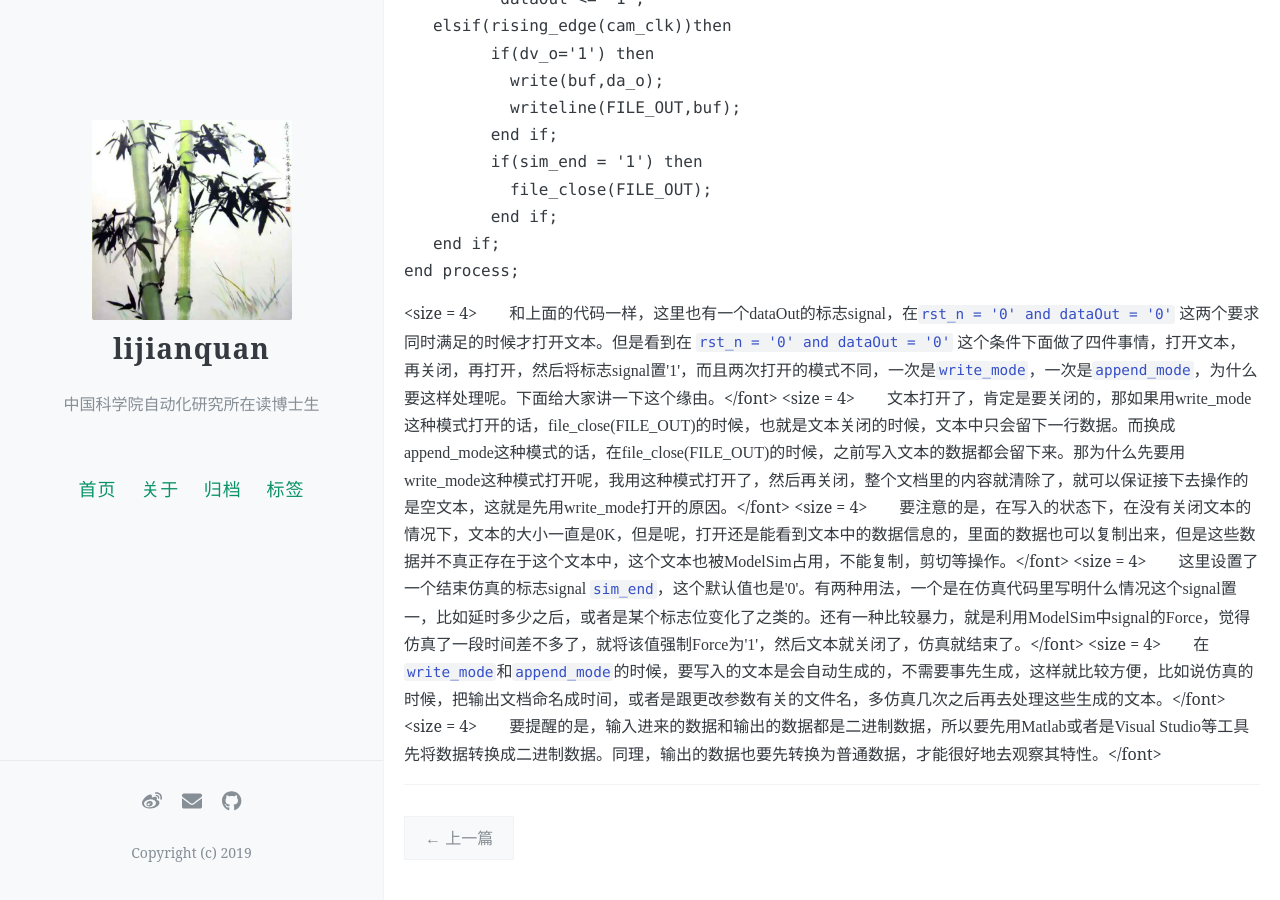
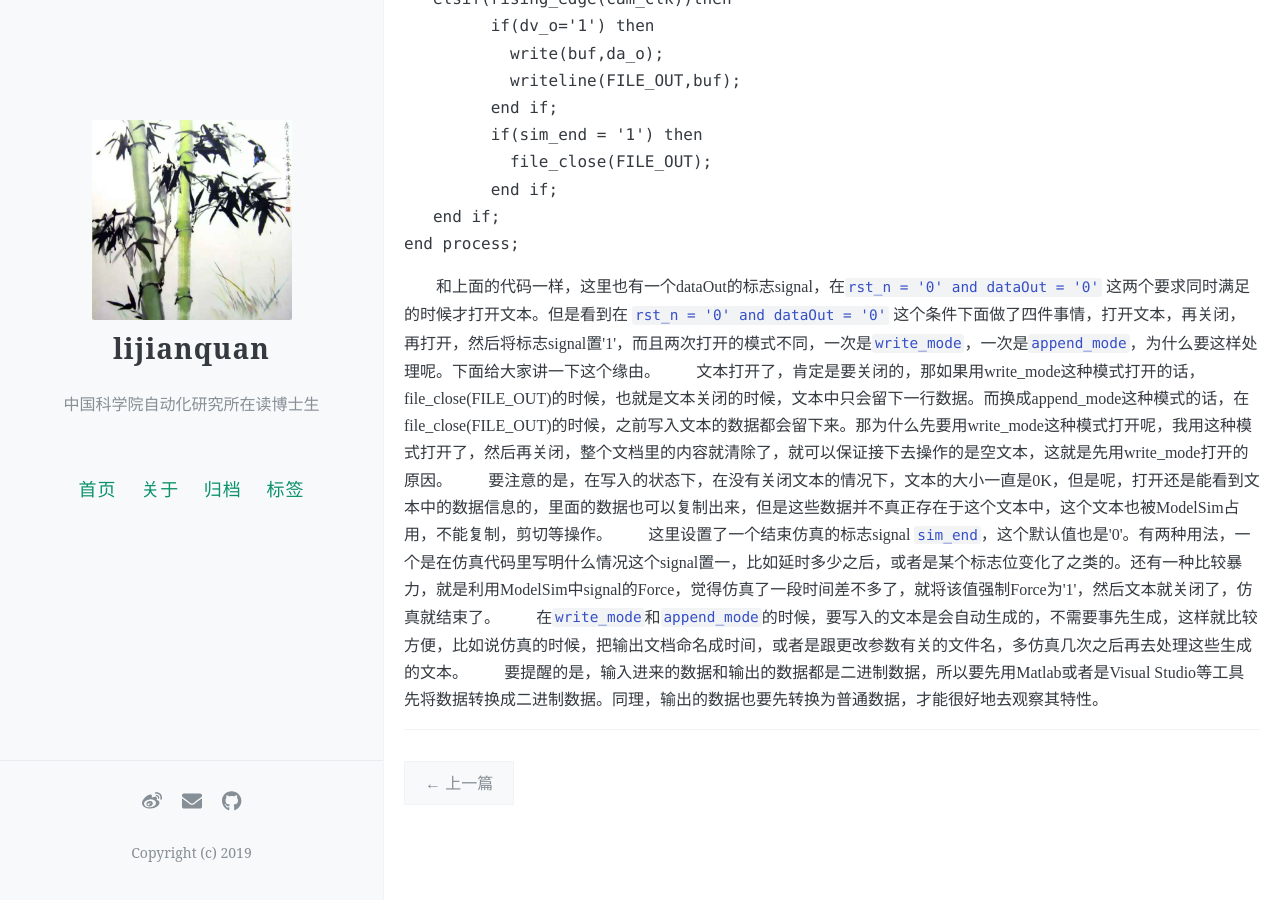
Before and after one commit to jianquanlee/lijianquan, a Jekyll site: the page built from _posts/2019-10-06-VHDL-TXT-FILE.md, in a window 1280 px wide and 900 px high, scrolled down 2059 px. Built offline with Jekyll 4.4.1, drawn with Linux system fonts in a browser that asks for light colours; nearby versions of some CDN libraries; comment, search, counter and statistics services are not loaded; some of the changed text lies outside the part shown.

Commit message:
resume new

````diff
--- a/_posts/2019-10-06-VHDL-TXT-FILE.md
+++ b/_posts/2019-10-06-VHDL-TXT-FILE.md
@@ -7,24 +7,24 @@ tags: [FPGA, VHDL]
 comments: true
 ---
 
-<size = 4>　　在对<font face = "Times New Roman">VHDL</font>代码进行<font face = "Times New Roman">ModelSim</font>仿真的时候，如果测试一个比较简单的功能，比如简单地测试一个<font face = "Times New Roman">IPCore</font>，那么我们只需要</font>
+　　在对<font face = "Times New Roman">VHDL</font>代码进行<font face = "Times New Roman">ModelSim</font>仿真的时候，如果测试一个比较简单的功能，比如简单地测试一个<font face = "Times New Roman">IPCore</font>，那么我们只需要
 ```
 signalName <= x"01"; wait for cam_period*5;
 signalName <= x"10"; wait for cam_period*5;
 ```
-<size = 4>类似的代码就可以满足我们的要求。</font>
-<size = 4>　　但是呢，假如你要测试一个大的<font face = "Times New Roman">COMPONENT</font>，或者是测试一个数据序列，抑或是一个图像，那么这时候，通过文件读取数据将会使工作简单很多。与此同时，为了保存试验结果，也常常用到文件。尤其是对于<font face = "Times New Roman">FPGA</font>的图像处理，文件读取必不可少。首先将一副正常图像转换为一个<font face = "Times New Roman">txt</font>文件，然后作为<font face = "Times New Roman">FPGA</font>的输入，经过处理的图像数据再保存成<font face = "Times New Roman">txt</font>文件，再将这个<font face = "Times New Roman">txt</font>文件转换为图像，这样就可以直观地看到图像处理的效果了。</font>
-<size = 4>　　那么今天笔者就来讲一下<font face = "Times New Roman">VHDL</font>中<font face = "Times New Roman">txt</font>文件的读取和写入。
+类似的代码就可以满足我们的要求。
+　　但是呢，假如你要测试一个大的<font face = "Times New Roman">COMPONENT</font>，或者是测试一个数据序列，抑或是一个图像，那么这时候，通过文件读取数据将会使工作简单很多。与此同时，为了保存试验结果，也常常用到文件。尤其是对于<font face = "Times New Roman">FPGA</font>的图像处理，文件读取必不可少。首先将一副正常图像转换为一个<font face = "Times New Roman">txt</font>文件，然后作为<font face = "Times New Roman">FPGA</font>的输入，经过处理的图像数据再保存成<font face = "Times New Roman">txt</font>文件，再将这个<font face = "Times New Roman">txt</font>文件转换为图像，这样就可以直观地看到图像处理的效果了。
+　　那么今天笔者就来讲一下<font face = "Times New Roman">VHDL</font>中<font face = "Times New Roman">txt</font>文件的读取和写入。
 ```
 file_open(file_status,FILE_OUT,"data_record.txt",write_mode);
 ```
-<size = 4>　　上面那句代码是整个文件读取与写入系统中最重要的，意思是以`write Mode`形式打开<font face = "Times New Roman">“data_record.txt”</font>这个文档。</font>
-<size = 4>　　<font face = "Times New Roman">TXT</font>文本的读写方式一共有三种，分别是`READ_MODE`、`WRITE_MODE`和`APPEND_MODE`。按照字面意思就可以理解，分别是读取模式、写入模式与扩展模式。`APPEND_MODE`与`WRITE_MODE`的区别在于，`WRITE_MODE`会清除掉文本中原来存在的内容，而`APPEND_MODE`不会。</font>
+　　上面那句代码是整个文件读取与写入系统中最重要的，意思是以`write Mode`形式打开<font face = "Times New Roman">“data_record.txt”</font>这个文档。
+　　<font face = "Times New Roman">TXT</font>文本的读写方式一共有三种，分别是`READ_MODE`、`WRITE_MODE`和`APPEND_MODE`。按照字面意思就可以理解，分别是读取模式、写入模式与扩展模式。`APPEND_MODE`与`WRITE_MODE`的区别在于，`WRITE_MODE`会清除掉文本中原来存在的内容，而`APPEND_MODE`不会。
 ```
 file_open(file_status,FILE_OUT,"data_record.txt",read_mode);
 file_open(file_status,FILE_OUT,"data_record.txt",append_mode);
 ```
-<size = 4>这是另外两种模式。</font>
+这是另外两种模式。
 ```
 --读取数据
 stim_process : process(cam_clk)
@@ -57,9 +57,9 @@ begin
   end if;
 end process;
 ```
-<size = 4>　　这是从 <font face = "Times New Roman">image-binary-data.txt</font> 读取数据的一个过程，当然其中还包含了一个判断的过程，只在某些时刻才会从文本中读取数据。</font>
-<size = 4>　　在这边有一个小技巧，就是设置一个标志<font face = "Times New Roman">signal</font>，这里我设置的是 `dataIn` , 设置其初始值为`'0'`，当文本打开之后，将该<font face = "Times New Roman">signal</font>设置为'1'，在 `rst_n = '0'`以及`dataIn = '0'` 这两个条件都满足的情况下才进行文本的打开，之后就开始进行文本按行地读取，并输入到下一个<font face = "Times New Roman">COMPONENT</font>中。</font>
-<size = 4>　　下面介绍一下文本的写入。</font>
+　　这是从 <font face = "Times New Roman">image-binary-data.txt</font> 读取数据的一个过程，当然其中还包含了一个判断的过程，只在某些时刻才会从文本中读取数据。
+　　在这边有一个小技巧，就是设置一个标志<font face = "Times New Roman">signal</font>，这里我设置的是 `dataIn` , 设置其初始值为`'0'`，当文本打开之后，将该<font face = "Times New Roman">signal</font>设置为'1'，在 `rst_n = '0'`以及`dataIn = '0'` 这两个条件都满足的情况下才进行文本的打开，之后就开始进行文本按行地读取，并输入到下一个<font face = "Times New Roman">COMPONENT</font>中。
+　　下面介绍一下文本的写入。
 ```VHDL
 --保存输出数据
 process(cam_clk)
@@ -83,9 +83,9 @@ begin
    end if;
 end process;
 ```
-<size = 4>　　和上面的代码一样，这里也有一个<font face = "Times New Roman">dataOut</font>的标志<font face = "Times New Roman">signal</font>，在`rst_n = '0' and dataOut = '0'` 这两个要求同时满足的时候才打开文本。但是看到在 `rst_n = '0' and dataOut = '0'` 这个条件下面做了四件事情，打开文本，再关闭，再打开，然后将标志<font face = "Times New Roman">signal</font>置<font face = "Times New Roman">'1'</font>，而且两次打开的模式不同，一次是`write_mode`，一次是`append_mode`，为什么要这样处理呢。下面给大家讲一下这个缘由。</font>
-<size = 4>　　文本打开了，肯定是要关闭的，那如果用<font face = "Times New Roman">write_mode</font>这种模式打开的话，<font face = "Times New Roman">file_close(FILE_OUT)</font>的时候，也就是文本关闭的时候，文本中只会留下一行数据。而换成<font face = "Times New Roman">append_mode</font>这种模式的话，在<font face = "Times New Roman">file_close(FILE_OUT)</font>的时候，之前写入文本的数据都会留下来。那为什么先要用<font face = "Times New Roman">write_mode</font>这种模式打开呢，我用这种模式打开了，然后再关闭，整个文档里的内容就清除了，就可以保证接下去操作的是空文本，这就是先用<font face = "Times New Roman">write_mode</font>打开的原因。</font>
-<size = 4>　　要注意的是，在写入的状态下，在没有关闭文本的情况下，文本的大小一直是<font face = "Times New Roman">0K</font>，但是呢，打开还是能看到文本中的数据信息的，里面的数据也可以复制出来，但是这些数据并不真正存在于这个文本中，这个文本也被<font face = "Times New Roman">ModelSim</font>占用，不能复制，剪切等操作。</font>
-<size = 4>　　这里设置了一个结束仿真的标志<font face = "Times New Roman">signal </font>`sim_end`，这个默认值也是<font face = "Times New Roman">'0'</font>。有两种用法，一个是在仿真代码里写明什么情况这个<font face = "Times New Roman">signal</font>置一，比如延时多少之后，或者是某个标志位变化了之类的。还有一种比较暴力，就是利用<font face = "Times New Roman">ModelSim</font>中<font face = "Times New Roman">signal</font>的<font face = "Times New Roman">Force</font>，觉得仿真了一段时间差不多了，就将该值强制<font face = "Times New Roman">Force</font>为<font face = "Times New Roman">'1'</font>，然后文本就关闭了，仿真就结束了。</font>
-<size = 4>　　在`write_mode`和`append_mode`的时候，要写入的文本是会自动生成的，不需要事先生成，这样就比较方便，比如说仿真的时候，把输出文档命名成时间，或者是跟更改参数有关的文件名，多仿真几次之后再去处理这些生成的文本。</font>
-<size = 4>　　要提醒的是，输入进来的数据和输出的数据都是二进制数据，所以要先用<font face = "Times New Roman">Matlab</font>或者是<font face = "Times New Roman">Visual Studio</font>等工具先将数据转换成二进制数据。同理，输出的数据也要先转换为普通数据，才能很好地去观察其特性。</font>
+　　和上面的代码一样，这里也有一个<font face = "Times New Roman">dataOut</font>的标志<font face = "Times New Roman">signal</font>，在`rst_n = '0' and dataOut = '0'` 这两个要求同时满足的时候才打开文本。但是看到在 `rst_n = '0' and dataOut = '0'` 这个条件下面做了四件事情，打开文本，再关闭，再打开，然后将标志<font face = "Times New Roman">signal</font>置<font face = "Times New Roman">'1'</font>，而且两次打开的模式不同，一次是`write_mode`，一次是`append_mode`，为什么要这样处理呢。下面给大家讲一下这个缘由。
+　　文本打开了，肯定是要关闭的，那如果用<font face = "Times New Roman">write_mode</font>这种模式打开的话，<font face = "Times New Roman">file_close(FILE_OUT)</font>的时候，也就是文本关闭的时候，文本中只会留下一行数据。而换成<font face = "Times New Roman">append_mode</font>这种模式的话，在<font face = "Times New Roman">file_close(FILE_OUT)</font>的时候，之前写入文本的数据都会留下来。那为什么先要用<font face = "Times New Roman">write_mode</font>这种模式打开呢，我用这种模式打开了，然后再关闭，整个文档里的内容就清除了，就可以保证接下去操作的是空文本，这就是先用<font face = "Times New Roman">write_mode</font>打开的原因。
+　　要注意的是，在写入的状态下，在没有关闭文本的情况下，文本的大小一直是<font face = "Times New Roman">0K</font>，但是呢，打开还是能看到文本中的数据信息的，里面的数据也可以复制出来，但是这些数据并不真正存在于这个文本中，这个文本也被<font face = "Times New Roman">ModelSim</font>占用，不能复制，剪切等操作。
+　　这里设置了一个结束仿真的标志<font face = "Times New Roman">signal </font>`sim_end`，这个默认值也是<font face = "Times New Roman">'0'</font>。有两种用法，一个是在仿真代码里写明什么情况这个<font face = "Times New Roman">signal</font>置一，比如延时多少之后，或者是某个标志位变化了之类的。还有一种比较暴力，就是利用<font face = "Times New Roman">ModelSim</font>中<font face = "Times New Roman">signal</font>的<font face = "Times New Roman">Force</font>，觉得仿真了一段时间差不多了，就将该值强制<font face = "Times New Roman">Force</font>为<font face = "Times New Roman">'1'</font>，然后文本就关闭了，仿真就结束了。
+　　在`write_mode`和`append_mode`的时候，要写入的文本是会自动生成的，不需要事先生成，这样就比较方便，比如说仿真的时候，把输出文档命名成时间，或者是跟更改参数有关的文件名，多仿真几次之后再去处理这些生成的文本。
+　　要提醒的是，输入进来的数据和输出的数据都是二进制数据，所以要先用<font face = "Times New Roman">Matlab</font>或者是<font face = "Times New Roman">Visual Studio</font>等工具先将数据转换成二进制数据。同理，输出的数据也要先转换为普通数据，才能很好地去观察其特性。
````
